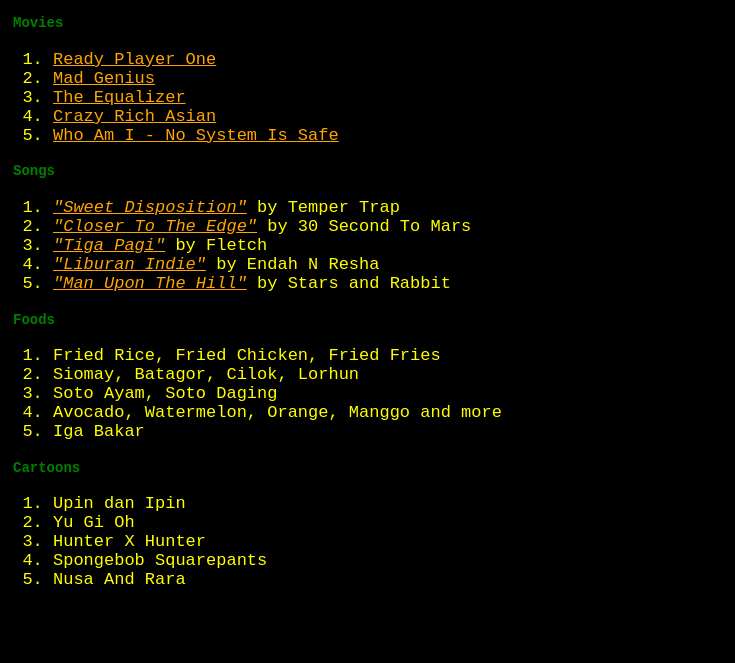
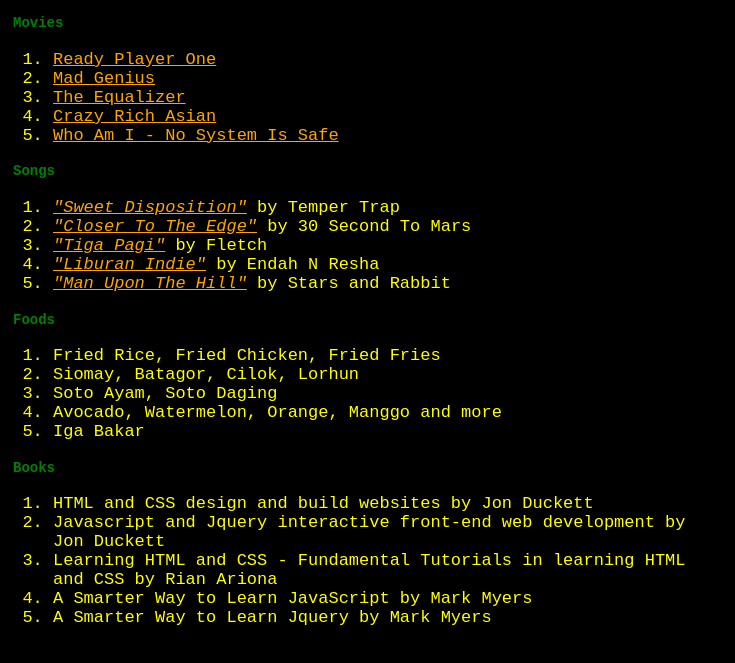
Before and after one commit to mwahyusp/my-favorites-list, a plain HTML site: page index.html in a window 1280 px wide. Shown: the part 117-780 px from the top of the page, without its empty margins (0-735 px from the left). Drawn offline with Linux system fonts and the light colour scheme.

Commit message:
adding books

```diff
--- a/assets/css/style.css
+++ b/assets/css/style.css
@@ -60,7 +60,7 @@ a {
   font-weight: 500;
 }
 
-.cartoons {
+.books {
   color: green;
   padding-left: 0px;
   font-weight: 500;
--- a/index.html
+++ b/index.html
@@ -56,13 +56,13 @@
       <li>Avocado, Watermelon, Orange, Manggo and more</li>
       <li>Iga Bakar</li>
     </ol>
-    <h4 class="cartoons"><strong>Cartoons</strong></h4>
+    <h4 class="books"><strong>Books</strong></h4>
     <ol>
-      <li>Upin dan Ipin</li>
-      <li>Yu Gi Oh</li>
-      <li>Hunter X Hunter</li>
-      <li>Spongebob Squarepants</li>
-      <li>Nusa And Rara</li>
+      <li>HTML and CSS design and build websites by Jon Duckett</li>
+      <li>Javascript and Jquery interactive front-end web development by Jon Duckett</li>
+      <li>Learning HTML and CSS - Fundamental Tutorials in learning HTML and CSS by Rian Ariona</li>
+      <li>A Smarter Way to Learn JavaScript by Mark Myers</li>
+      <li>A Smarter Way to Learn Jquery by Mark Myers</li>
     </ol>
   </div>
 </body>
```
